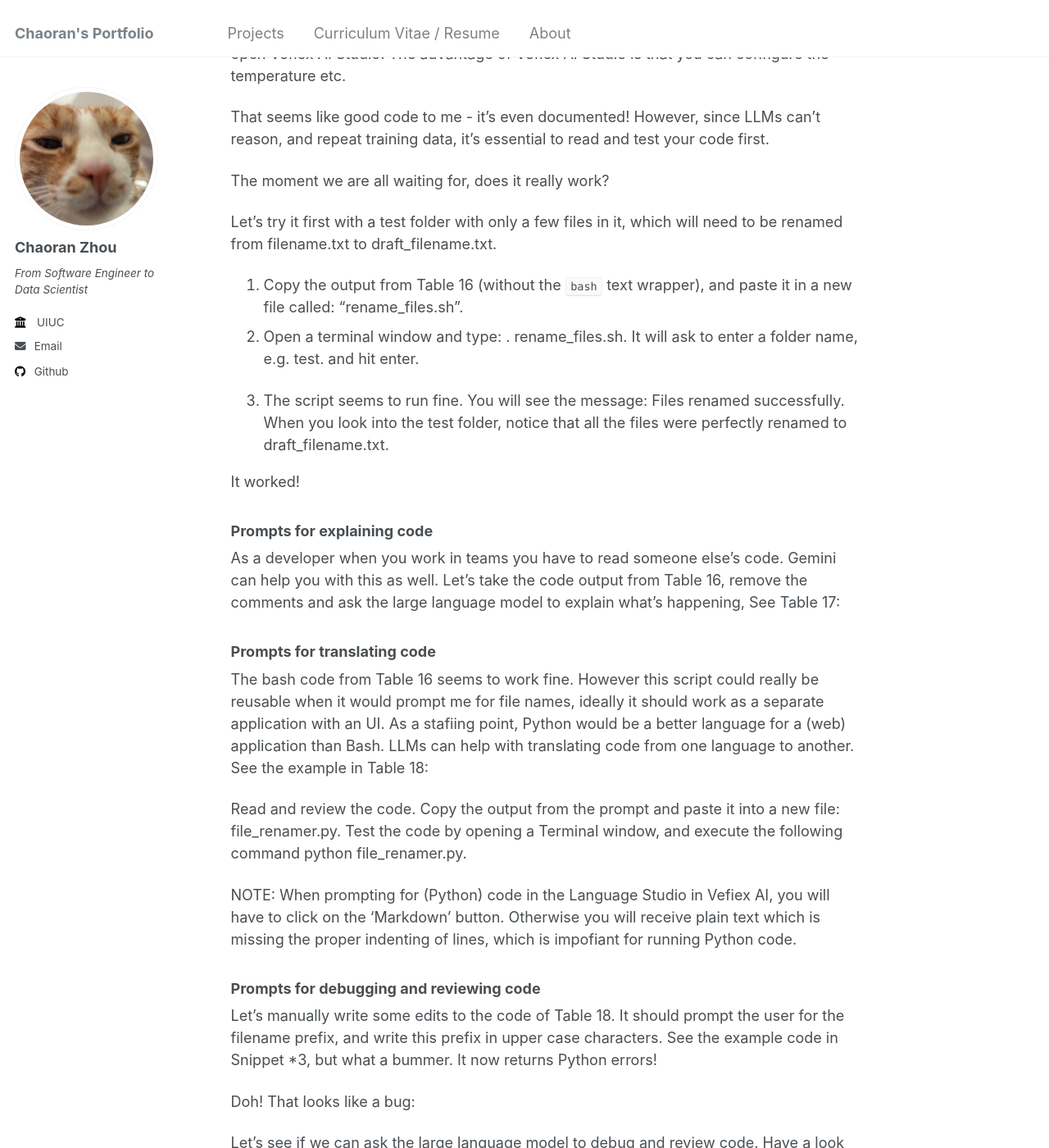
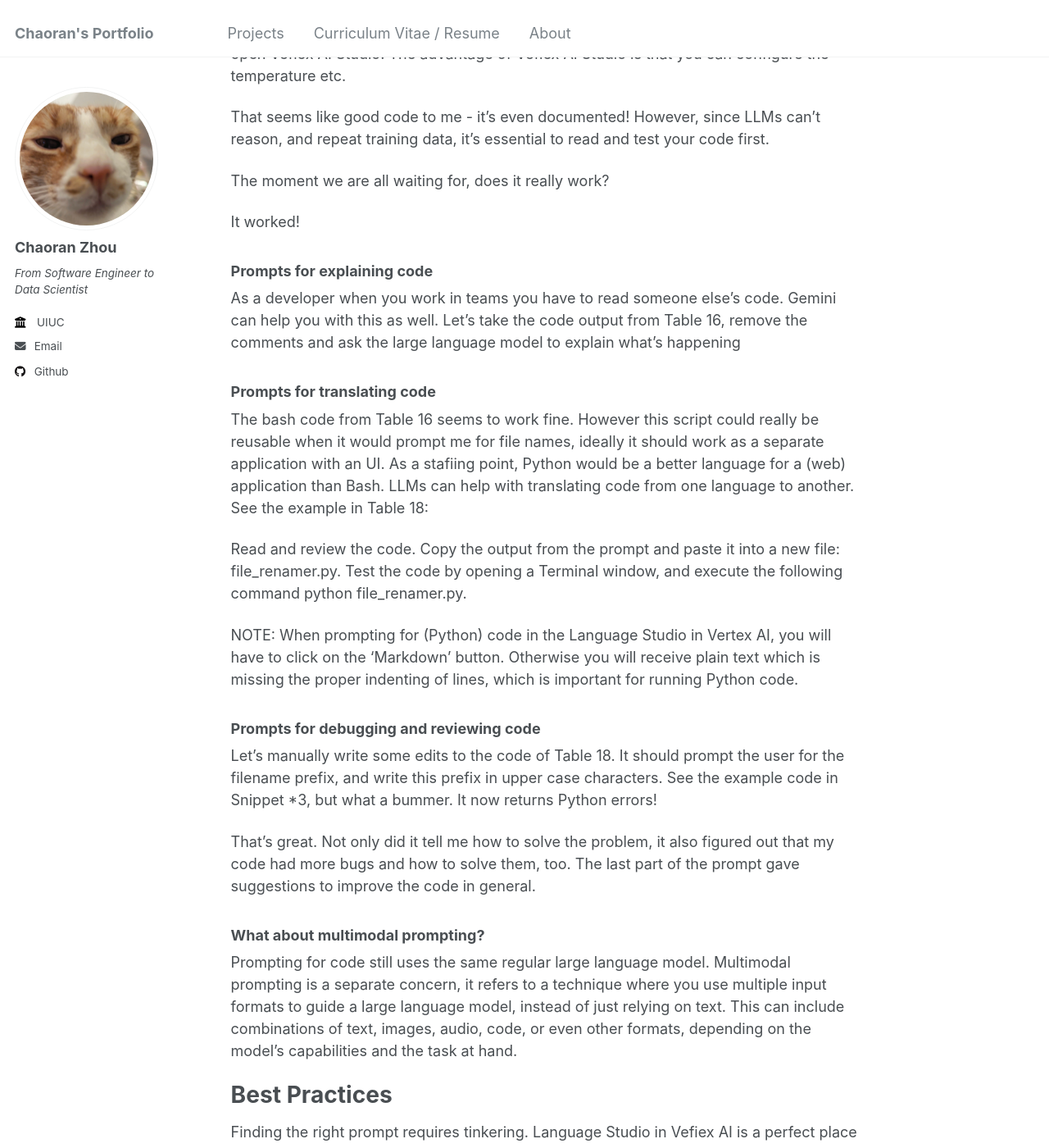
Before and after one commit to ranranrunforit/ranranrunforit.github.io, a Jekyll site: the page built from _projects/project-16.md, in a window 1280 px wide and 1400 px high, scrolled down 12501 px. Shown: the whole window at 82% size. Built offline with Jekyll 4.4.1, drawn with Linux system fonts in a browser that asks for light colours; some of the changed text lies outside the part shown.

Commit message:
Update project-16.md

````diff
--- a/_projects/project-16.md
+++ b/_projects/project-16.md
@@ -298,7 +298,6 @@ Now that we are familiar with chain of thought and self-consistency prompting, l
 
 <span style="background-color: #FFFF33;">This approach makes ToT pafiicularly well-suited for complex tasks that require exploration. It works by maintaining a tree of thoughts, where each thought represents a coherent language sequence that serves as an intermediate step toward solving a problem. The model can then explore different reasoning paths by branching out from different nodes in the tree.</span>
 
-
 ## ReAct (reason & act)
 
 <span style="background-color: #FFFF33;">Reason and act (ReAct) prompting is a paradigm for enabling LLMs to solve complex tasks using natural language reasoning combined with external tools (search, code interpreter etc.) allowing the LLM to perform cefiain actions, such as interacting with external APIs to retrieve information which is a first step towards agent modeling.</span>
@@ -336,18 +335,11 @@ That seems like good code to me - it’s even documented! However, since LLMs ca
 
 The moment we are all waiting for, does it really work?
 
-Let’s try it first with a test folder with only a few files in it, which will need to be renamed from filename.txt to draft_filename.txt.
-1.	Copy the output from Table 16 (without the ```bash ``` text wrapper), and paste it in a new file called: “rename_files.sh”.
-2.	Open a terminal window and type: . rename_files.sh. It will ask to enter a folder name, e.g.
-test. and hit enter.
-
-3.	The script seems to run fine. You will see the message: Files renamed successfully. When you look into the test folder, notice that all the files were perfectly renamed to draft_filename.txt.
-
 It worked!
 
 ### Prompts for explaining code
 
-As a developer when you work in teams you have to read someone else’s code. Gemini can help you with this as well. Let’s take the code output from Table 16, remove the comments and ask the large language model to explain what’s happening, See Table 17:
+As a developer when you work in teams you have to read someone else’s code. Gemini can help you with this as well. Let’s take the code output from Table 16, remove the comments and ask the large language model to explain what’s happening
 
 ### Prompts for translating code
 
@@ -355,18 +347,13 @@ The bash code from Table 16 seems to work fine. However this script could really
 
 Read and review the code. Copy the output from the prompt and paste it into a new file: file_renamer.py. Test the code by opening a Terminal window, and execute the following command python file_renamer.py.
 
-NOTE: When prompting for (Python) code in the Language Studio in Vefiex AI, you will have to click on the ‘Markdown’ button. Otherwise you will receive plain text which is missing the proper indenting of lines, which is impofiant for running Python code.
+NOTE: When prompting for (Python) code in the Language Studio in Vertex AI, you will have
+to click on the 'Markdown' button. Otherwise you will receive plain text which is missing the
+proper indenting of lines, which is important for running Python code.
 
 ### Prompts for debugging and reviewing code
 
 Let’s manually write some edits to the code of Table 18. It should prompt the user for the filename prefix, and write this prefix in upper case characters. See the example code in Snippet *3, but what a bummer. It now returns Python errors!
-
-Doh! That looks like a bug:
-
-Let’s see if we can ask the large language model to debug and review code. Have a look into Table 19:
-
-These improvements make the code more robust and flexible while also making it easier to read and understand... (The response was truncated because
-it has reached the token limit. Try to increase the token limit if you need a longer response.)
 
 That’s great. Not only did it tell me how to solve the problem, it also figured out that my code had more bugs and how to solve them, too. The last part of the prompt gave suggestions to improve the code in general.
 
@@ -375,6 +362,7 @@ That’s great. Not only did it tell me how to solve the problem, it also figure
 Prompting for code still uses the same regular large language model. Multimodal prompting is a separate concern, it refers to a technique where you use multiple input formats to guide a large language model, instead of just relying on text. This can include combinations of text, images, audio, code, or even other formats, depending on the model’s capabilities and the task at hand.
 
 # Best Practices
+
 Finding the right prompt requires tinkering. Language Studio in Vefiex AI is a perfect place to play around with your prompts, with the ability to test against the various models.
 
 Use the following best practices to become a pro in prompt engineering.
@@ -452,11 +440,15 @@ To reuse prompts and make it more dynamic use variables in the prompt, which can
 
 ```
 Prompt
+
 VARIABLES
 {city} = "Amsterdam"
 PROMPT
 You are a travel guide. Tell me a fact about the city: {city}
-Output	Amsterdam is a beautiful city full of canals, bridges, and narrow streets. It’s a great place to visit for its rich history, culture, and nightlife.
+
+Output
+
+Amsterdam is a beautiful city full of canals, bridges, and narrow streets. It’s a great place to visit for its rich history, culture, and nightlife.
 ```
 
 Table 20. Using variables in prompts
````
